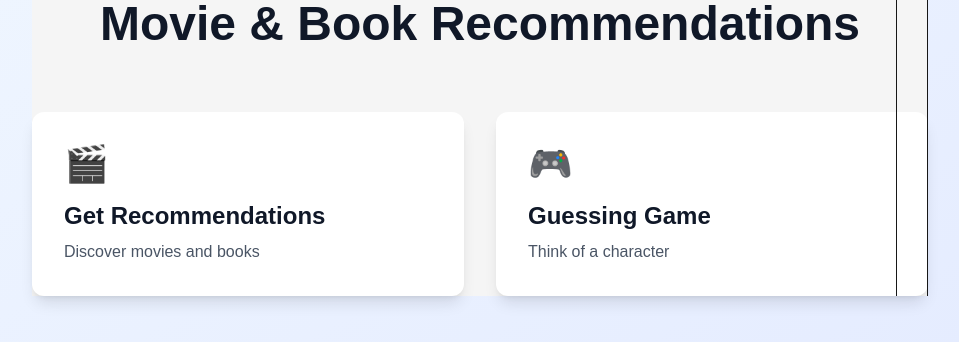
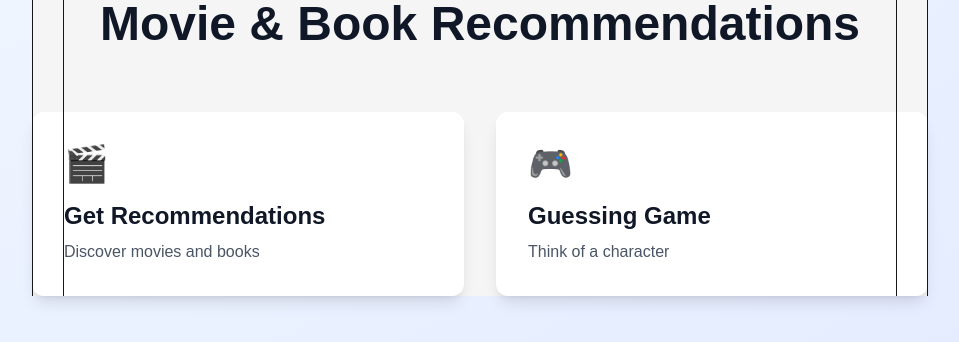
Before and after one commit to PembaSrpa/movie-recommendation-frontend, a Next.js app: page / in a window 1280 px wide. Shown: the top 342 px of the page, without its empty margins (160-1119 px from the left). Built offline with nearby package versions, Linux system fonts and the light colour scheme.

Commit message:
added scales

```diff
--- a/app/game/page.js
+++ b/app/game/page.js
@@ -3,6 +3,7 @@
 import { useState } from 'react';
 import { startGame, answerQuestion, getCharacters } from '@/lib/api';
 import Link from 'next/link';
+import { Scales } from '../scales';
 
 export default function GamePage() {
   const [gameState, setGameState] = useState(null);
@@ -64,10 +65,7 @@ export default function GamePage() {
   return (
     <div className="min-h-screen bg-gray-50 py-8">
       <div className="container max-w-4xl h-full w-full mx-auto bg-neutral-100 dark:bg-neutral-900 relative">
-        <div className="absolute right-0 top-0 h-full w-8 border-x border-(--pattern-fg)
-    bg-[repeating-linear-gradient(315deg,var(--pattern-fg)_0,var(--pattern-fg)_1px,transparent_0,transparent_50%)]
-    bg-size-[10px_10px] bg-fixed">
-</div>
+        <Scales />
         <Link href="/" className="text-blue-600 hover:text-blue-800 mb-4 inline-block">
           ← Back to Home
         </Link>
--- a/app/page.js
+++ b/app/page.js
@@ -1,13 +1,11 @@
 import Link from 'next/link';
+import { Scales } from './scales';
 
 export default function Home() {
   return (
     <div className="min-h-screen bg-linear-to-br from-blue-50 to-indigo-100">
       <div className="container max-w-4xl h-full w-full mx-auto bg-neutral-100 dark:bg-neutral-900 relative">
-        <div className="absolute right-0 top-0 h-full w-8 border-x border-(--pattern-fg)
-    bg-[repeating-linear-gradient(315deg,var(--pattern-fg)_0,var(--pattern-fg)_1px,transparent_0,transparent_50%)]
-    bg-size-[10px_10px] bg-fixed">
-</div>
+        <Scales />
         <div className="text-center mb-16">
           <h1 className="text-5xl font-bold text-gray-900 mb-4">
             Movie & Book Recommendations
--- a/app/recommendations/page.js
+++ b/app/recommendations/page.js
@@ -3,6 +3,7 @@
 import { useState } from 'react';
 import { getRecommendations } from '@/lib/api';
 import Link from 'next/link';
+import { Scales } from '../scales';
 
 export default function RecommendationsPage() {
   const [contentType, setContentType] = useState('movie');
@@ -48,10 +49,7 @@ export default function RecommendationsPage() {
   return (
     <div className="min-h-screen bg-gray-50 py-8">
       <div className="container max-w-4xl h-full w-full mx-auto bg-neutral-100 dark:bg-neutral-900 relative">
-        <div className="absolute right-0 top-0 h-full w-8 border-x border-(--pattern-fg)
-    bg-[repeating-linear-gradient(315deg,var(--pattern-fg)_0,var(--pattern-fg)_1px,transparent_0,transparent_50%)]
-    bg-size-[10px_10px] bg-fixed">
-</div>
+        <Scales />
         <Link href="/" className="text-blue-600 hover:text-blue-800 mb-4 inline-block">
           ← Back to Home
         </Link>
--- /dev/null
+++ b/app/scales.tsx
@@ -0,0 +1,16 @@
+import React from 'react'
+
+export const Scales = () => {
+  return (
+    <>
+        <div className="absolute right-0 top-0 h-full w-8 border-x border-(--pattern-fg)
+            bg-[repeating-linear-gradient(315deg,var(--pattern-fg)_0,var(--pattern-fg)_1px,transparent_0,transparent_50%)]
+            bg-size-[10px_10px] bg-fixed">
+        </div>
+        <div className="absolute left-0 top-0 h-full w-8 border-x border-(--pattern-fg)
+            bg-[repeating-linear-gradient(315deg,var(--pattern-fg)_0,var(--pattern-fg)_1px,transparent_0,transparent_50%)]
+            bg-size-[10px_10px] bg-fixed">
+        </div>
+    </>
+  )
+}
--- a/jsconfig.json
+++ b/jsconfig.json
@@ -1,5 +1,6 @@
 {
   "compilerOptions": {
+    "jsx": "react",
     "paths": {
       "@/*": ["./*"]
     }
```
